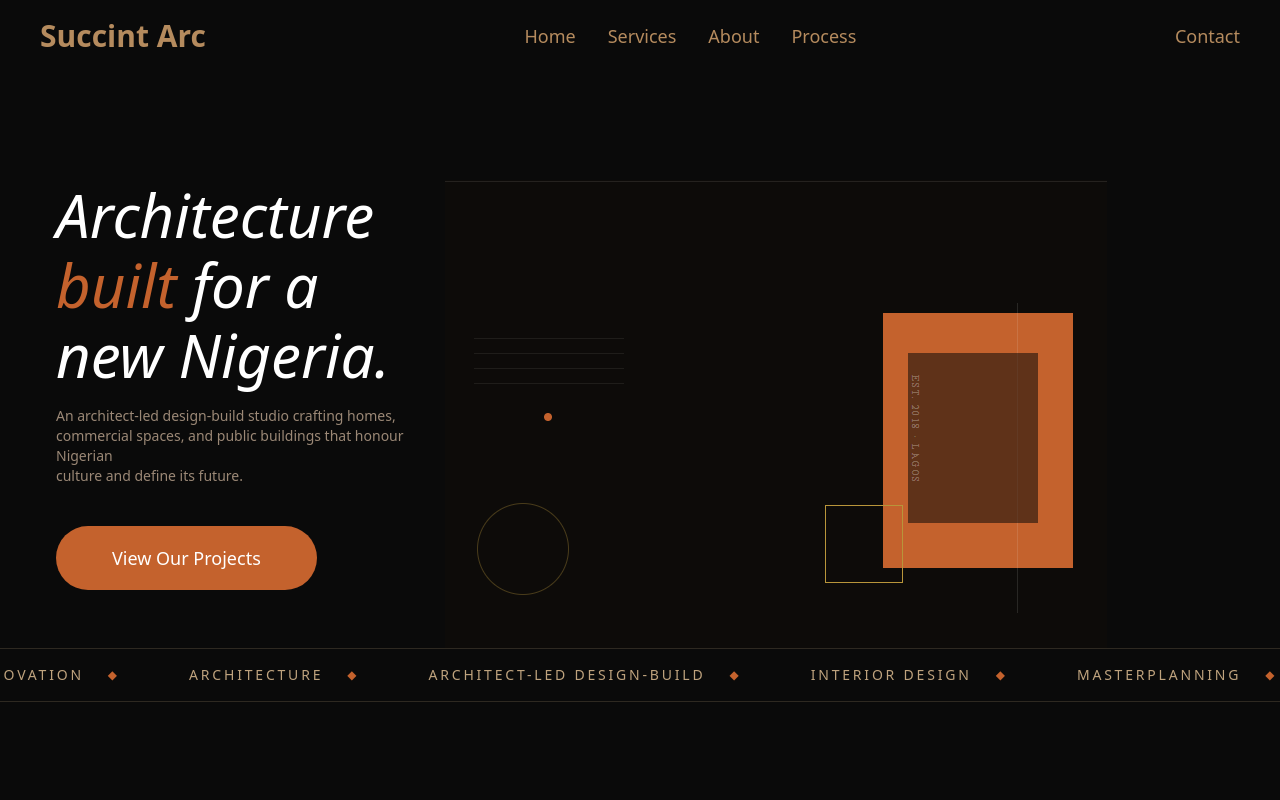
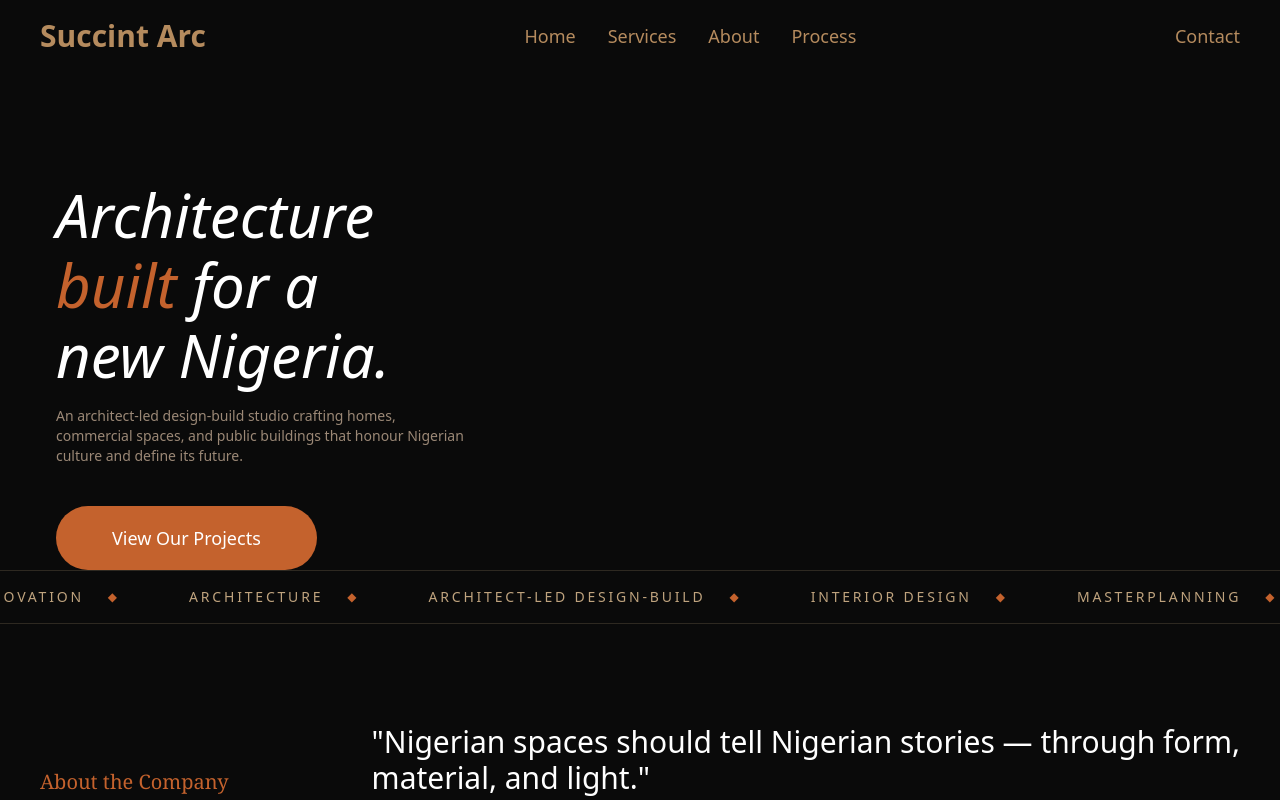
Before and after one commit to olamilekan29/succint-architecture, a React (Vite) app: page / in a window 1280 px wide. Shown: the top 800 px of the page. Built offline with nearby package versions, Linux system fonts and the light colour scheme.

Commit message:
first commit

```diff
--- a/src/Components/Home.jsx
+++ b/src/Components/Home.jsx
@@ -14,9 +14,9 @@ const Home = () => {
             <h3 className="text-[#9B8876] text-sm font-sans mt-4">An architect-led design-build studio crafting homes, <br /> commercial spaces, and public buildings that honour Nigerian <br /> culture and define its future.</h3>
             <button className="text-white text-lg mt-10 bg-[#C4622D] px-14 h-16 rounded-full hover:bg-white hover:text-[#C4622D] cursor-pointer transition-all duration-300">View Our Projects </button>
         </div>
-    <div className="w-full max-w-4xl mx-auto">
+    {/* <div className="w-full max-w-4xl mx-auto">
         <img src={hero} alt="" />
-    </div>
+    </div> */}
 
 
         </div>
```
